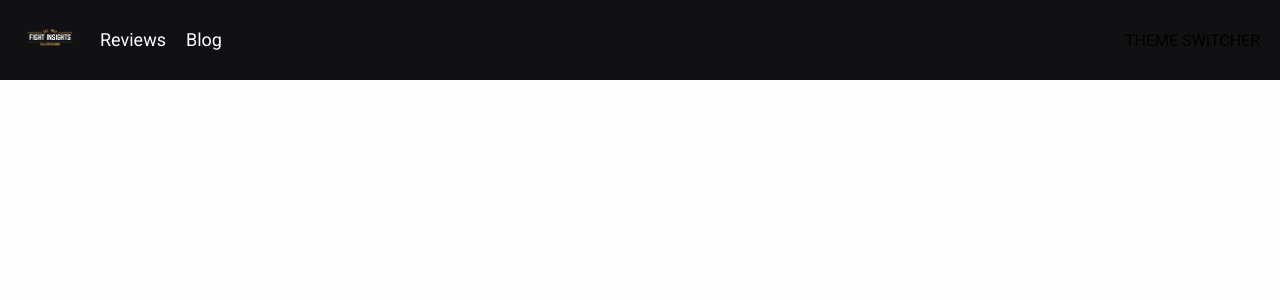
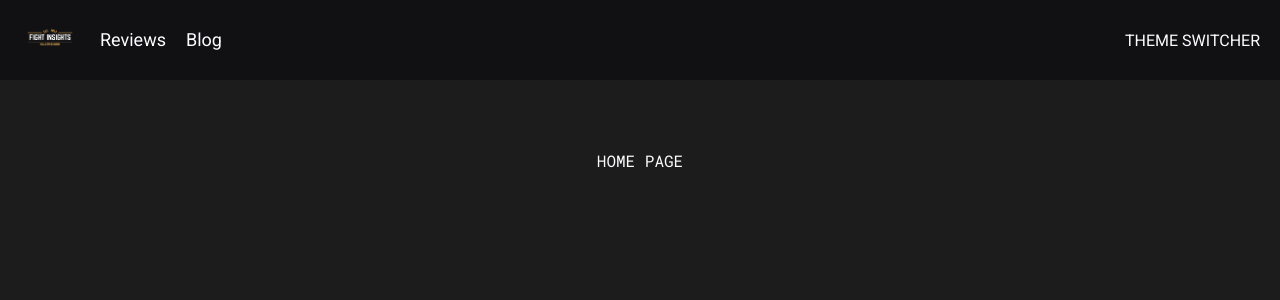
Before and after one commit to zachharrison/fight-insights-nextjs, a Next.js app: page / in a window 1280 px wide. Shown: the top 300 px of the page. Built offline with nearby package versions, Linux system fonts and the light colour scheme.

Commit message:
Add layout + more styling

```diff
--- /dev/null
+++ b/src/components/Layout/Layout.module.css
@@ -0,0 +1,15 @@
+.pageContainer {
+  display: flex;
+  flex-direction: column;
+  align-items: center;
+  gap: var(--page-gap);
+  height: 100%;
+  margin-top: calc(40px + var(--padding-large));
+  padding: var(--padding-large);
+}
+
+@media (max-width: 499px) {
+  .pageContainer {
+    margin-top: calc(40px + var(--padding-medium));
+  }
+}
--- /dev/null
+++ b/src/components/Layout/Layout.tsx
@@ -0,0 +1,12 @@
+import React from 'react';
+import { Navbar } from '../Navbar/Navbar';
+import styles from './Layout.module.css';
+
+export const Layout = ({ children }: { children: React.ReactNode }) => {
+  return (
+    <>
+      <Navbar />
+      <main className={styles.pageContainer}>{children}</main>
+    </>
+  );
+};
--- a/src/components/Navbar/Navbar.tsx
+++ b/src/components/Navbar/Navbar.tsx
@@ -10,11 +10,11 @@ export const Navbar = () => {
             <img src='/logo.png' alt='Logo' className={styles.logo} />
           </p>
         </Link>
-        <Link href='/reviews' passHref>
-          <p className={styles.navLink}>Reviews</p>
+        <Link href='/reviews' className={styles.navLink} passHref>
+          <p>Reviews</p>
         </Link>
-        <Link href='/posts' passHref>
-          <p className={styles.navLink}>Blog</p>
+        <Link href='/posts' className={styles.navLink} passHref>
+          <p>Blog</p>
         </Link>
       </div>
       <div className={styles.iconContainerDiv}>
--- a/src/pages/_app.tsx
+++ b/src/pages/_app.tsx
@@ -1,4 +1,4 @@
-import { Navbar } from '@/components/Navbar/Navbar';
+import { Layout } from '@/components/Layout/Layout';
 import '@/styles/globals.css';
 import type { AppProps } from 'next/app';
 import Head from 'next/head';
@@ -16,8 +16,9 @@ export default function App({ Component, pageProps }: AppProps) {
         />
         <meta name='description' content='The home of all things fighting' />
       </Head>
-      <Navbar />
-      <Component {...pageProps} />
+      <Layout>
+        <Component {...pageProps} />
+      </Layout>
     </>
   );
 }
--- a/src/pages/_document.tsx
+++ b/src/pages/_document.tsx
@@ -3,7 +3,7 @@ import { Html, Head, Main, NextScript } from 'next/document';
 
 export default function Document() {
   return (
-    <Html lang='en' data-theme='light'>
+    <Html lang='en' data-theme='dark'>
       <Head />
       <body>
         <Main />
--- a/src/styles/globals.css
+++ b/src/styles/globals.css
@@ -66,9 +66,7 @@ html[data-theme='dark'] {
 body {
   font-family: 'Roboto', sans-serif;
   background: var(--background-color);
-  display: flex;
-  flex-direction: column;
-  gap: var(--page-gap);
+  color: var(--text-color);
 }
 
 .flex-start-div {
```
